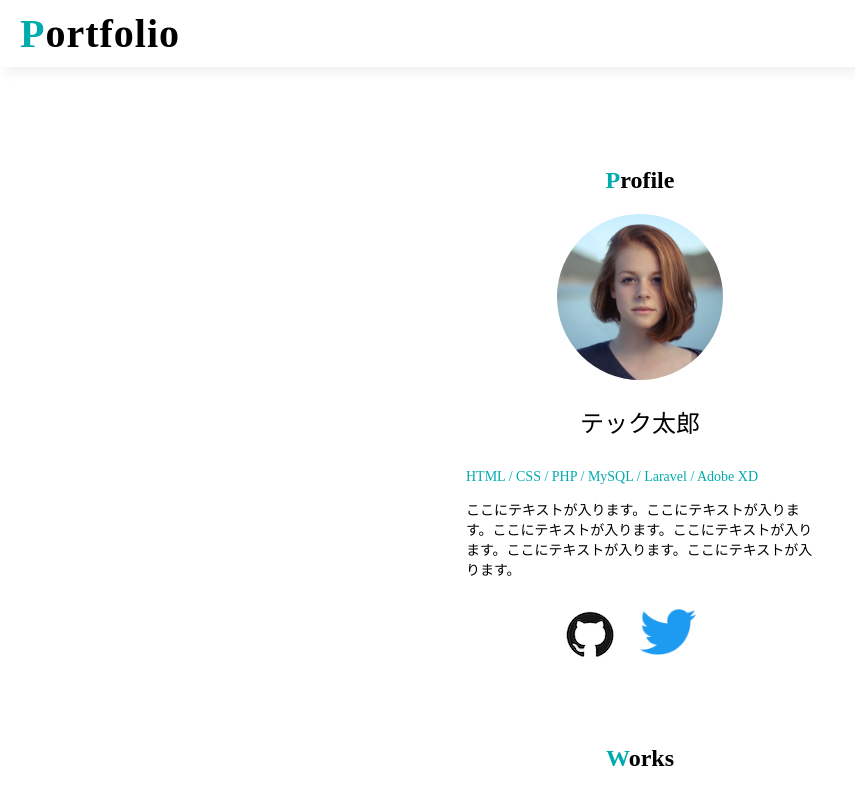
After one commit to Iceland-poppy/mosya, a PHP site: page /index.html in a window 1280 px wide. The commit adds this page. Shown: the top 799 px of the page, without its empty margins (0-855 px from the left). Run offline with PHP 8.4, Linux system fonts and the light colour scheme.

Commit message:
テスト

```diff
--- /dev/null
+++ b/index.html
@@ -0,0 +1,77 @@
+<!DOCTYPE html>
+<html lang="en">
+<head>
+    <meta charset="UTF-8">
+    <meta http-equiv="X-UA-Compatible" content="IE=edge">
+    <meta name="viewport" content="width=device-width, initial-scale=1.0">
+    <meta name="description" content="テック太郎の自己紹介">
+    <link rel="stylesheet" href="style.css">
+    <title>PORTFOLIO</title>
+</head>
+<body>
+    <header>
+        <h1 class="block-header">
+            <a href="">
+                <span class="color-green">P</span>ortfolio
+            </a>
+        </h1>
+    </header>
+
+    <div class="block-main">
+        <div class="box-profile">
+            <h2 class="sub-title"><span class="color-green">P</span>rofile</h2>
+            <div class="item-list">
+                <img src="./img/profile.png" alt="プロフィール画像">
+                <b>テック太郎</b>
+                <p class="color-green">HTML / CSS / PHP / MySQL / Laravel / Adobe XD</p>
+                <p>ここにテキストが入ります。ここにテキストが入ります。ここにテキストが入ります。ここにテキストが入ります。ここにテキストが入ります。ここにテキストが入ります。</p>
+            </div>
+            <ul class="icon-list">
+                <li>
+                    <a href="">
+                        <img src="img/github.png" alt="GitHubのアイコン">
+                    </a>
+                </li>
+                <li>
+                    <a href="">
+                        <img src="img/twitter.png" alt="Twitterのアイコン">
+                    </a>
+                </li>
+            </ul>
+        </div>
+        <div class="box-works">
+            <h2 class="sub-title"><span class="color-green">W</span>orks</h2>
+            <ul class="works-list">
+                <li>
+                    <img src="img/work_1.jpeg" alt="Twitterクローンの画像">
+                    <h3>Twitterクローン</h3>
+                    <span>HTML / CSS / PHP / MySQL</span>
+                    <div class="link">
+                        <a href="">Webサイト</a>
+                        <a href="">GitHub</a>
+                    </div>
+                </li>
+                <li>
+                    <img src="img/スクリーンショット 2022-05-26 14.41.38.png" alt="カリキュラム管理システムの画像">
+                    <h3>Twitterクローン</h3>
+                    <span>HTML / CSS / PHP / MySQL</span>
+                    <div class="link">
+                        <a href="">Webサイト</a>
+                        <a href="">GitHub</a>
+                    </div>
+                </li>
+                <li>
+                    <img src="img/スクリーンショット 2022-05-26 14.44.01.png" alt="Twitterクローンの画像">
+                    <h3>Twitterクローン</h3>
+                    <span>HTML / CSS / PHP / MySQL</span>
+                    <div class="link">
+                        <a href="">Webサイト</a>
+                        <a href="">GitHub</a>
+                    </div>
+                </li>
+            </ul>
+
+        </div>
+    </div>
+</body>
+</html>
--- a/index.php
+++ b/index.php
@@ -1,3 +1,3 @@
 <?php
-include_once("index2.html");
+include_once("index.html");
 ?>
--- a/index2.php
+++ /dev/null
@@ -1,3 +0,0 @@
-<?php
-include_once("index2.html");
-?>
--- /dev/null
+++ b/style.css
@@ -0,0 +1,95 @@
+@charset "UTF-8";
+
+/* 画面のスタイルシート */
+
+body{
+    font-family: "Noto Sans JP";
+    margin : 0;
+    min-width: 1076px;
+}
+
+.color-green{
+    color: #00abae;
+}
+
+.sub-title{}
+
+/* [header]のスタイルシート */
+
+.block-header{
+    margin: 10px 0;
+    padding: 0 20px 10px;
+    box-shadow: 0px 10px 10px -5px rgb(204 204 204 / 30%);
+}
+
+.block-header a{
+    font-size: 40px;
+    color: #000;
+    text-decoration: none;
+    letter-spacing: 1px;
+}
+
+/* [main]のスタイルシート */
+
+.block-main{
+    text-align: center;
+    margin: 100px 0;}
+
+
+/* [profile]のスタイルシート */
+
+.item-list{
+    width: 100%;
+    max-width: 348px;
+    margin: 0 auto;
+}
+
+.item-list b{
+    display: block;
+    font-size: 24px;
+    font-weight: normal;
+    margin: 20px 0 30px;
+}
+
+.item-list p{
+    font-size: 14px;
+    line-height: normal;
+    text-align: left;
+}
+
+.icon-list{
+    list-style: none;
+    width: 100%;
+    max-width: 247px;
+    margin: 30px auto;
+    padding: 0;
+    display: flex;
+    -webkit-justify-content: center;
+}
+
+.icon-list li{
+    margin-right: 22px;
+}
+
+/* [works]のスタイルシート */
+
+.box-works{
+    margin: 80px 0 0;
+}
+
+.works-list{list-style: none;width: 100%;max-width: 1076px;margin: 30px auto;padding: 0;text-align: left;overflow: hidden;}
+
+.works-list li{display: block;float: left;width: 100%;max-width: 348px;margin-right: 15px;}
+
+.works-list li:last-child{
+    margin-right: 0;}
+
+.works-list li img{width: 100%;border: 1px solid #ccc;}
+
+.works-list li h3{font-size: 24px;margin: 10px 0;}
+
+.works-list li span{font-size: 18px;}
+
+.works-list .link{display: flex;-webkit-justify-content: left;margin-top: 15px;}
+
+.works-list .link a{background-color: rgb(226,226,226);padding: 5px 20px;margin-right: 10px;font-size: 15px;text-decoration: none;color: #000;}
```
Also changed, not shown: img/ learningsystem.png (renamed from img/スクリーンショット 2022-05-26 14.44.01.png), img/curriculum.png (renamed from img/スクリーンショット 2022-05-26 14.41.38.png).
